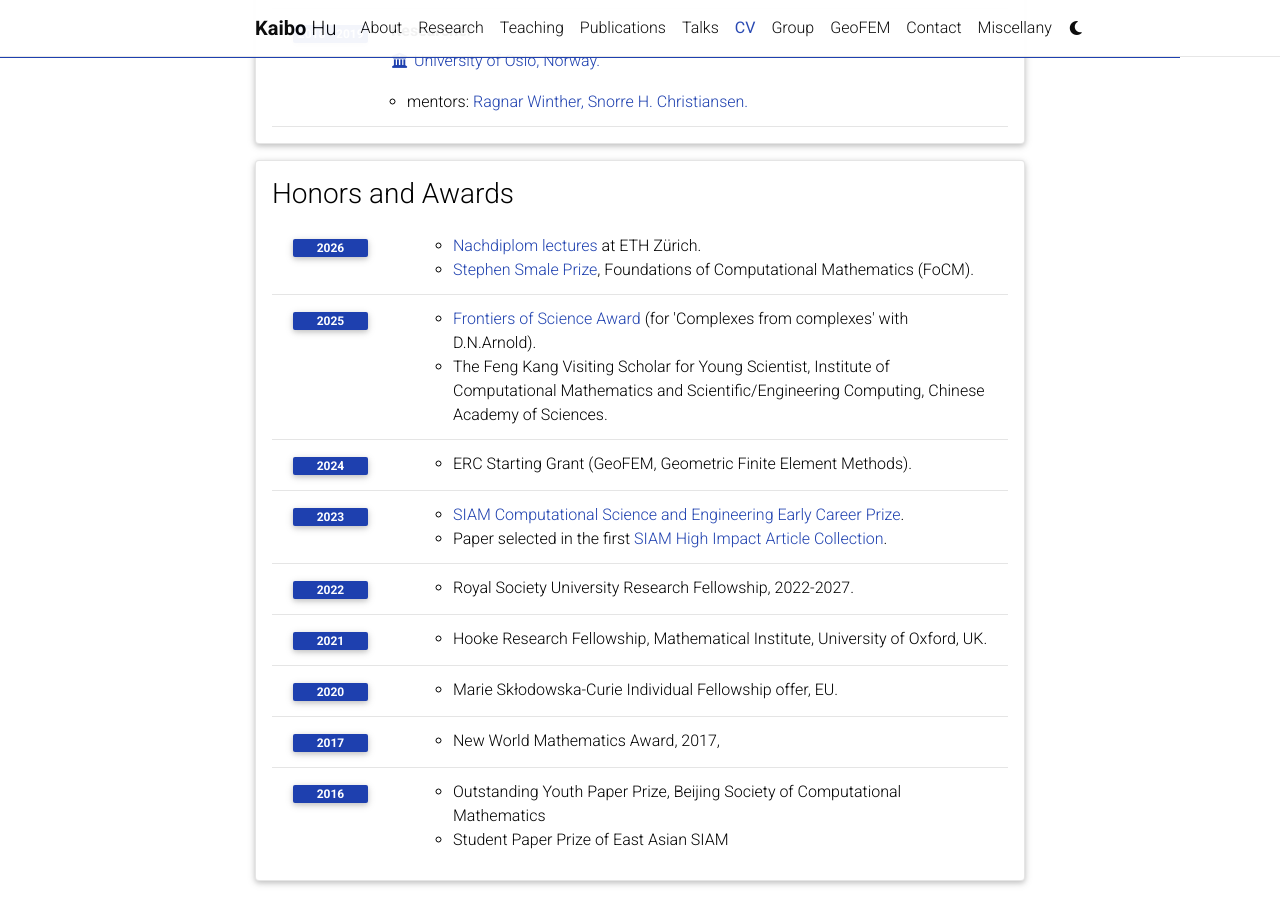
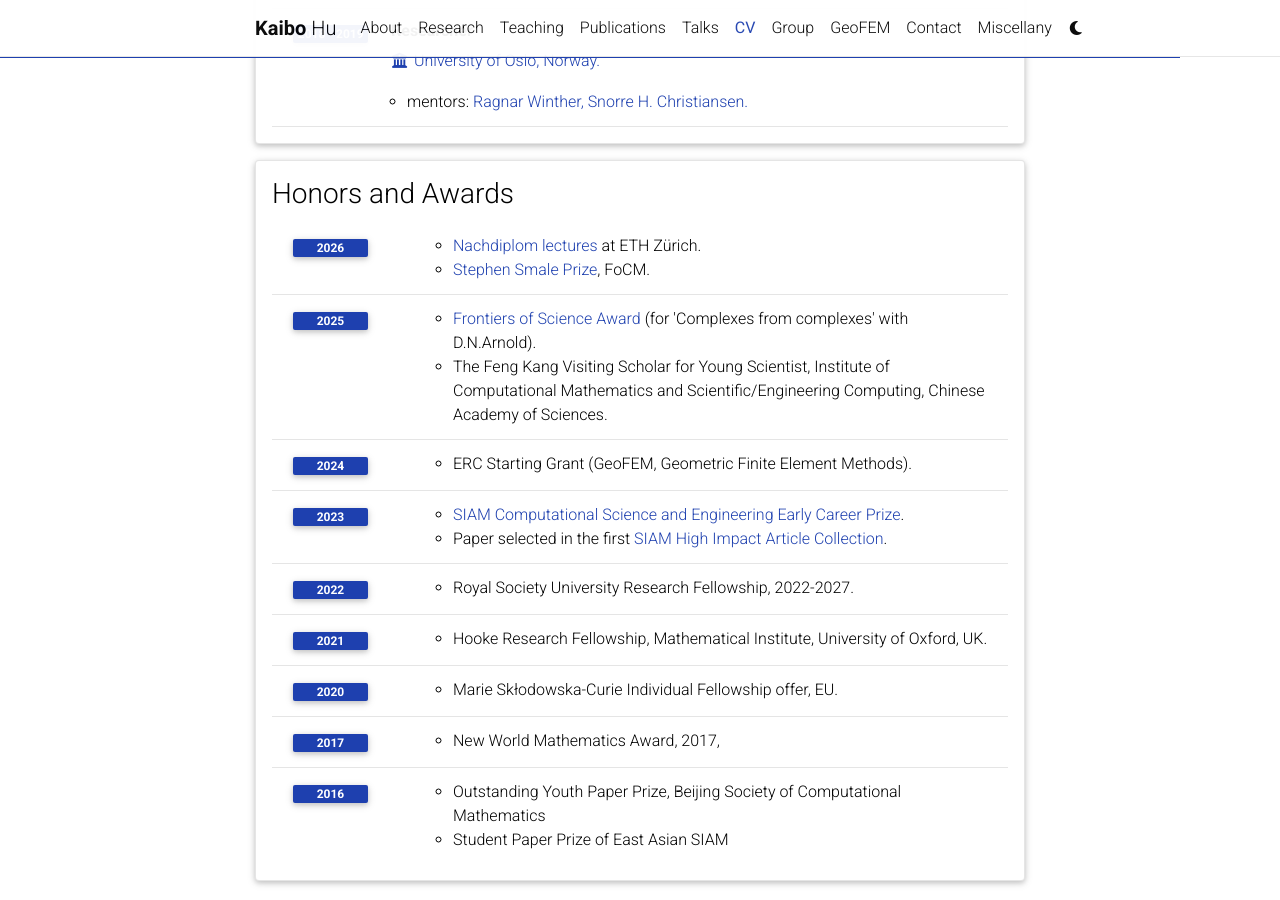
Before and after one commit to kaibohu/kaibohu.github.io, a Jekyll site: the page built from _pages/cv.md, in a window 1280 px wide and 900 px high, scrolled down 1548 px. Built offline with Jekyll 4.4.1, drawn with Linux system fonts in a browser that asks for light colours; comment, search, counter and statistics services are not loaded; a style sheet for code colours, icons or effects is not loaded.

Commit message:
Update cv.yml

```diff
--- a/_data/cv.yml
+++ b/_data/cv.yml
@@ -65,7 +65,7 @@
     - year: 2026
       items:
         - <a href='https://math.ethz.ch/fim/activities/nachdiplom-lectures.html'>Nachdiplom lectures</a> at ETH Zürich.
-        - <a href='https://focm2026.univie.ac.at/?page_id=2066'>Stephen Smale Prize</a>, Foundations of Computational Mathematics (FoCM).
+        - <a href='https://focm2026.univie.ac.at/?page_id=2066'>Stephen Smale Prize</a>, FoCM.
     - year: 2025
       items:
         - <a href='https://www.icbs.cn/site/pages/index/index?pageId=1fe7d1cf-c69c-47bd-a2fa-3d5731ca2610'>Frontiers of Science Award</a> (for 'Complexes from complexes' with D.N.Arnold).
```
